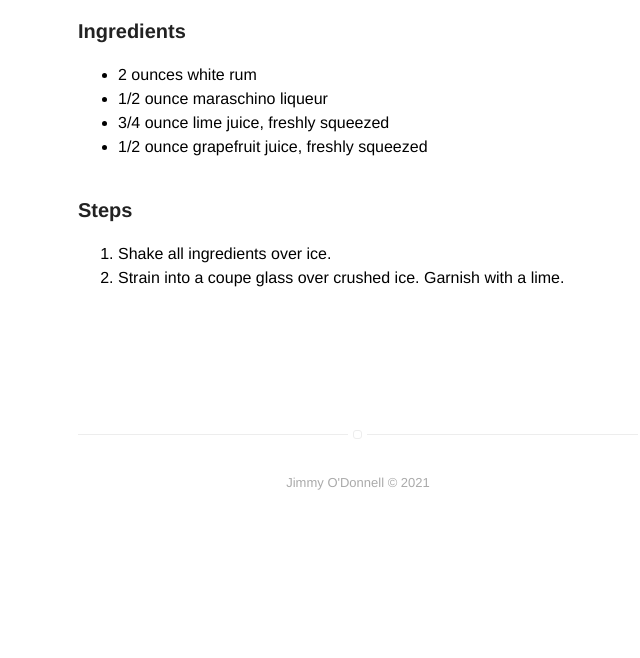
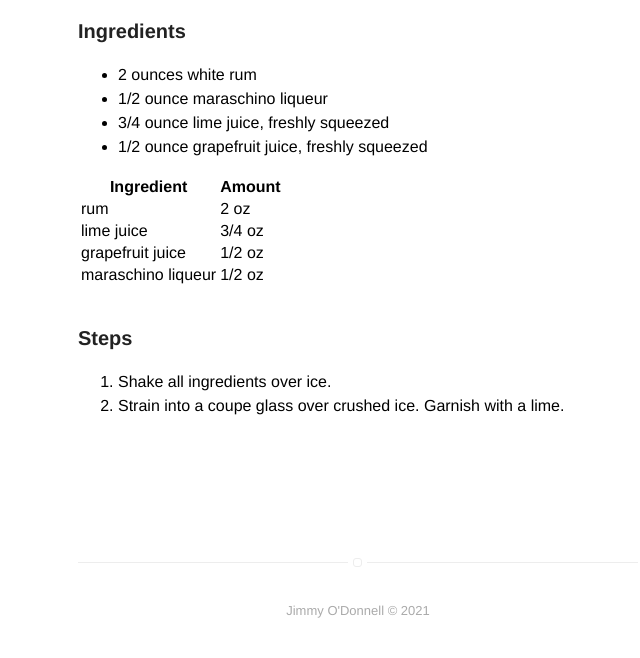
Before and after one commit to jimmyodonnell/jimmyodonnell.github.io, a Jekyll site: the page built from recipes/hemingway-daiquiri.md, in a window 1280 px wide. Shown: the part 599-1257 px from the top of the page, without its empty margins (282-922 px from the left). Built offline with Jekyll 4.4.1, drawn with Linux system fonts in a browser that asks for light colours; before the commit the page ends 1129 px from its top, so only the background shows below that.

Commit message:
try tables!

```diff
--- a/recipes/hemingway-daiquiri.md
+++ b/recipes/hemingway-daiquiri.md
@@ -17,6 +17,13 @@ comments: false
 - 3/4 ounce lime juice, freshly squeezed
 - 1/2 ounce grapefruit juice, freshly squeezed
 
+| Ingredient | Amount |
+| ---------- | ------ |
+| rum   | 2 oz |
+| lime juice | 3/4 oz |
+| grapefruit juice | 1/2 oz |
+| maraschino liqueur | 1/2 oz |
+
 
 ### Steps
 
```
